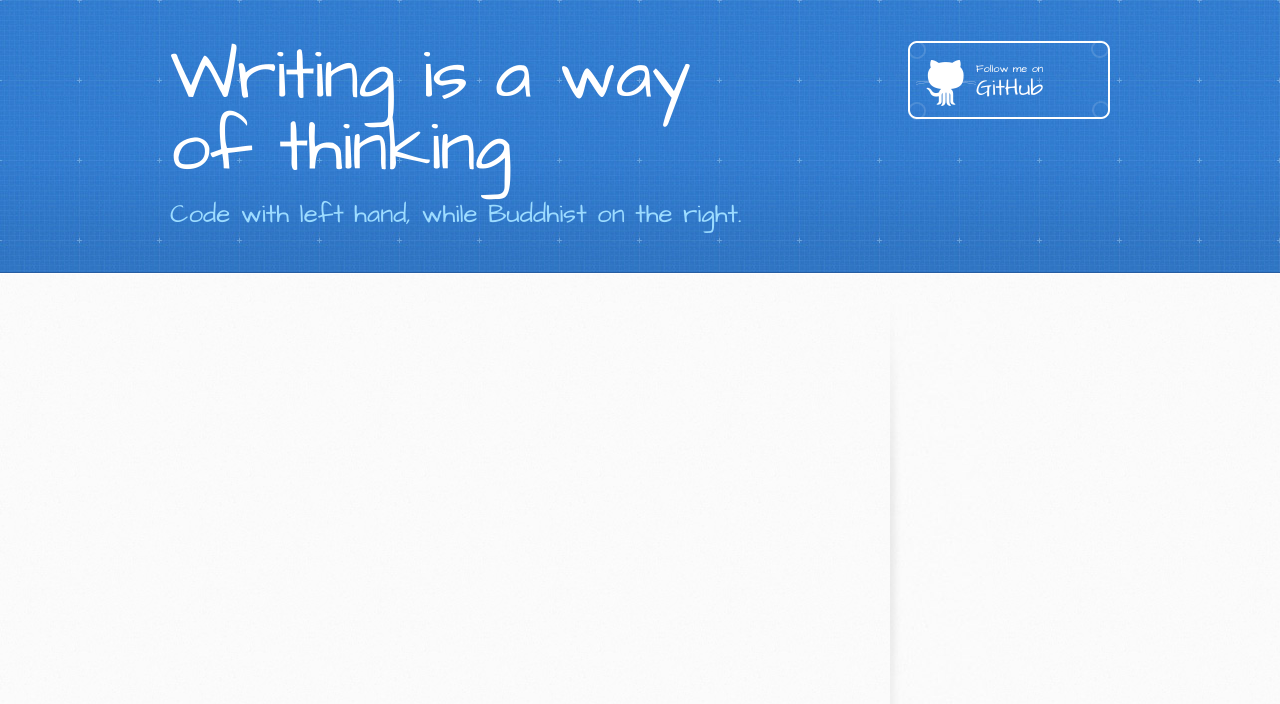
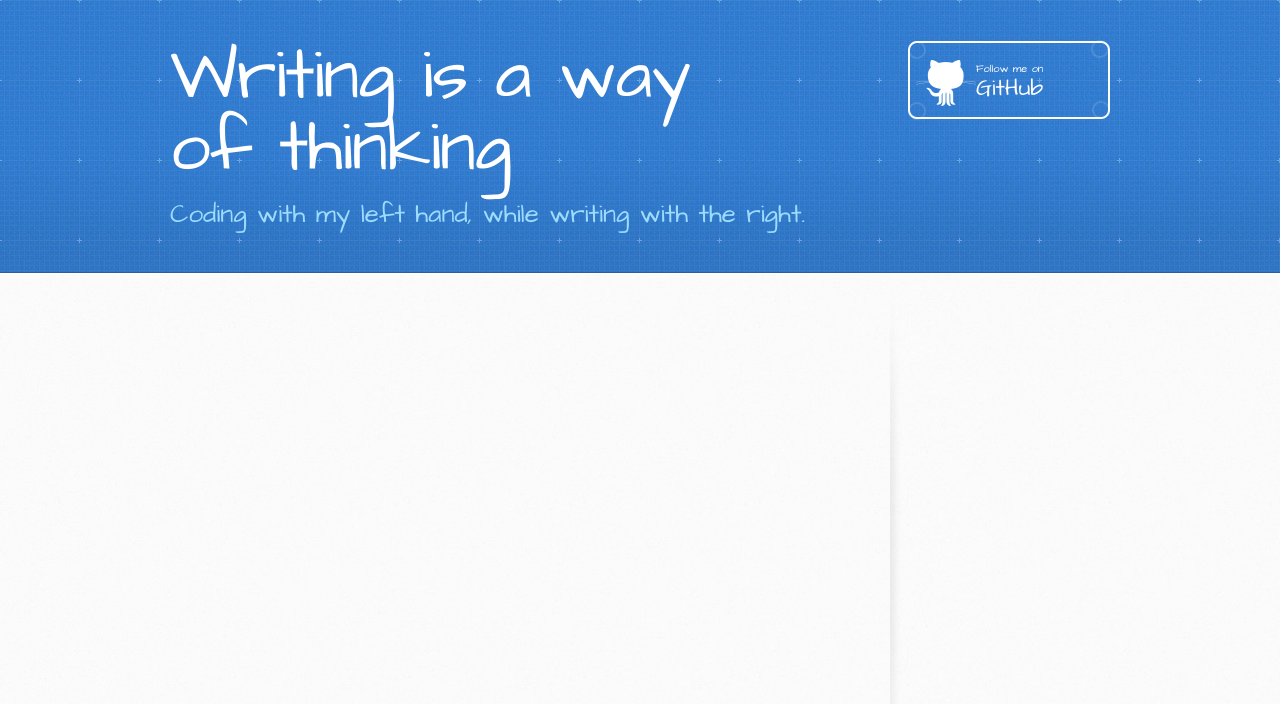
Before and after one commit to SimonDolph/simondolph.github.com, a plain HTML site: page index.html in a window 1280 px wide. Drawn offline with Linux system fonts and the light colour scheme.

Commit message:
change the subtitle

```diff
--- a/index.html
+++ b/index.html
@@ -15,14 +15,14 @@
 <![endif]
 -->
 
-<title>Writing is a way of thinking - by SimonDolph</title>
+<title>Writing is a way of thinking - by Simon Dolph</title>
 </head>
 
 <body>
   <header>
     <div class="inner">
       <h1>Writing is a way of thinking</h1>
-      <h2>Code with left hand, while Buddhist on the right.</h2>
+      <h2>Coding with my left hand, while writing with the right.</h2>
       <a href="https://github.com/SimonDolph" class="button"><small>Follow me on</small>GitHub</a>
     </div>
   </header>
```
